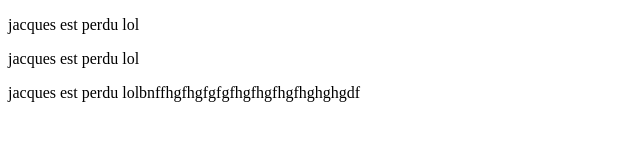
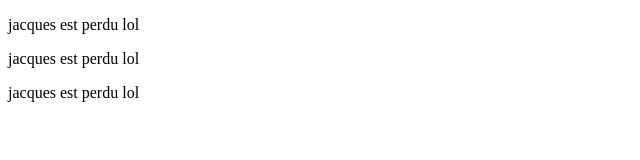
Before and after one commit to jacquesboukhobza/testjacques, a plain HTML site: page index.html in a window 1280 px wide. Shown: the whole page, without its empty margins (0-640 px from the left). Drawn offline with Linux system fonts and the light colour scheme.

Commit message:
Update index.html

```diff
--- a/index.html
+++ b/index.html
@@ -9,6 +9,6 @@
 <body>
     <p>jacques est perdu lol </p>
     <p>jacques est perdu lol </p>
-    <p>jacques est perdu lolbnffhgfhgfgfgfhgfhgfhgfhghghgdf </p>
+    <p>jacques est perdu lol</p>
 </body>
 </html>
```
